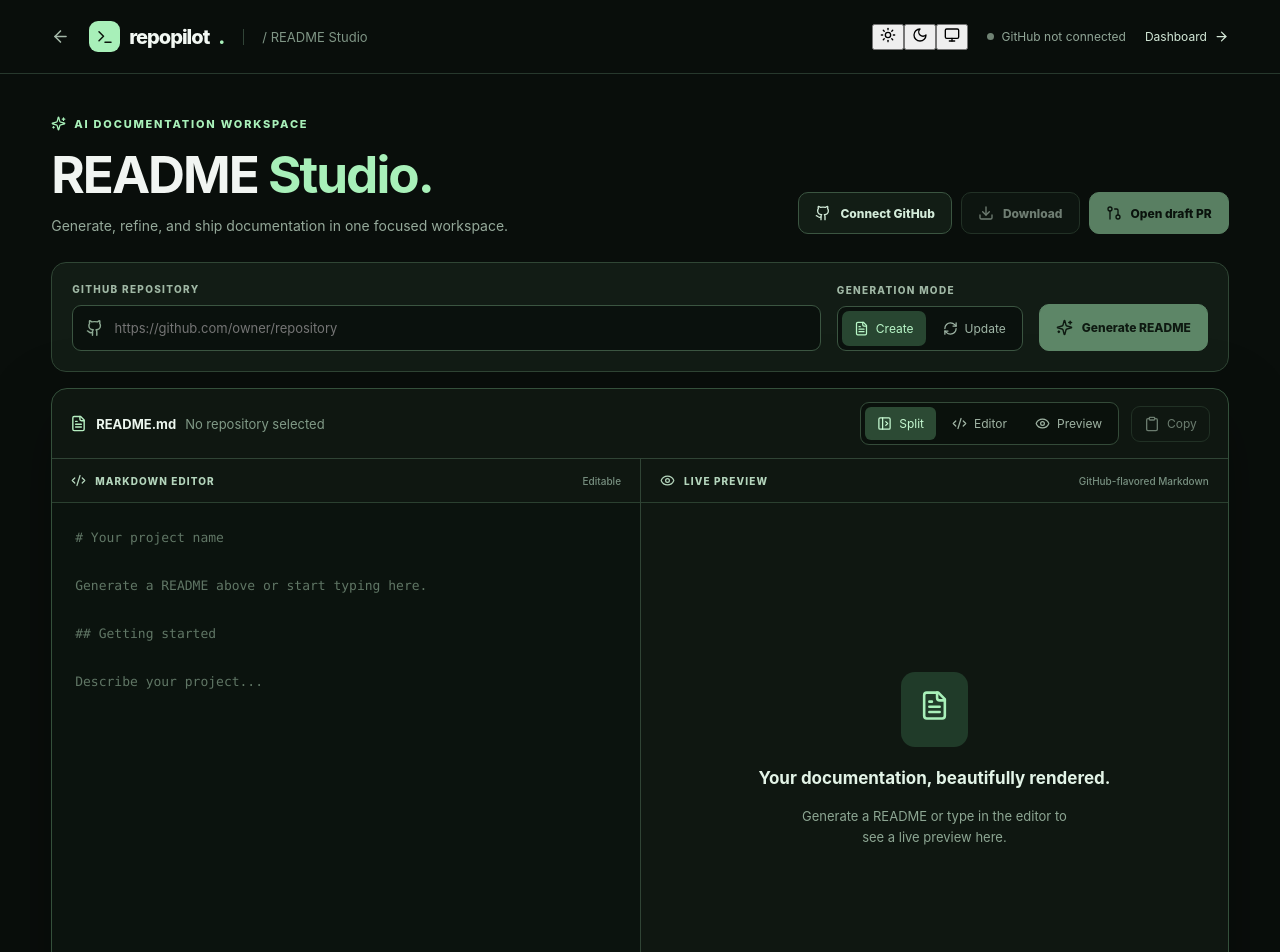
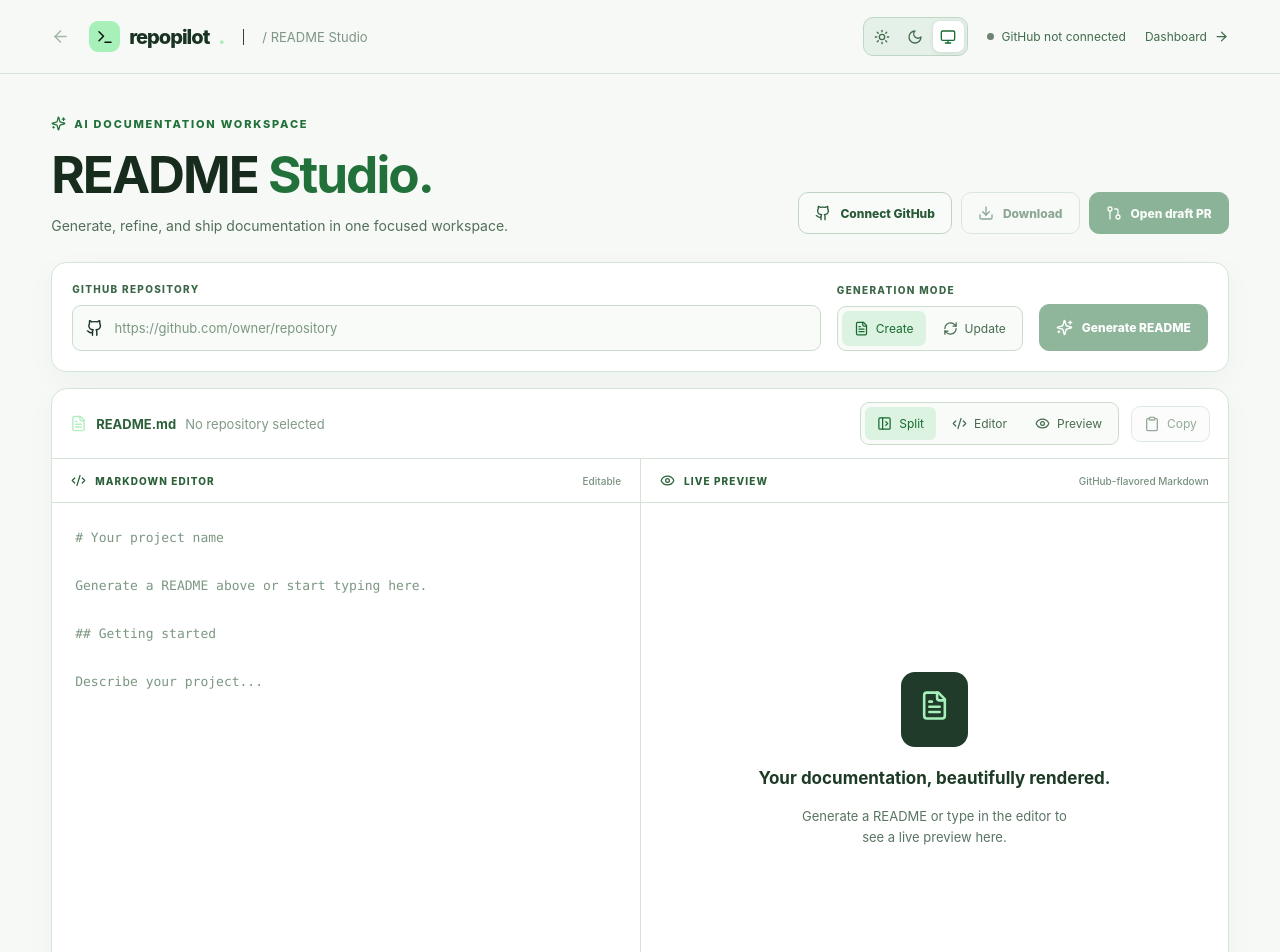
Before and after one commit to Sifat192/repopilot, a Next.js app: page /studio in a window 1280 px wide. Shown: the top 952 px of the page. Built offline with nearby package versions, Linux system fonts and the light colour scheme; no server answers.

Commit message:
Add comprehensive light theme across homepage dashboard and Studio

```diff
--- a/app/style.css
+++ b/app/style.css
@@ -96,3 +96,55 @@
 @media(max-width:1080px){.studio-heading{align-items:flex-start;flex-direction:column}.studio-config{flex-wrap:wrap}.studio-repo-field{flex-basis:100%}.studio-panes{min-height:490px}.studio-pane{min-height:490px}.studio-pane textarea{min-height:440px}}
 @media(max-width:700px){.studio-header{height:65px;padding:0 15px}.studio-header-left{gap:10px}.studio-breadcrumb,.studio-connection{display:none}.studio-main{padding:29px 14px}.studio-heading h1{font-size:35px}.studio-heading-actions{width:100%}.studio-heading-actions>*{flex:1}.studio-config{padding:14px;gap:13px}.studio-mode-field{width:100%}.studio-mode-buttons button{flex:1;justify-content:center}.studio-generate{width:100%}.studio-workspace-toolbar{padding:12px}.studio-toolbar-actions{width:100%;justify-content:space-between}.studio-view-switch{flex:1}.studio-view-switch button{flex:1;justify-content:center;padding:10px 6px}.studio-panes{display:block}.studio-pane+.studio-pane{border-left:0;border-top:1px solid #304435}.studio-pane{min-height:400px}.studio-pane textarea{min-height:360px}.studio-rendered{min-height:350px;max-height:540px}.studio-preview-empty{min-height:320px}.studio-bottom{flex-direction:column}.studio-file>span{max-width:160px}}
 @media(max-width:400px){.studio-dashboard-link{font-size:0}.studio-dashboard-link svg{width:19px;height:19px}.studio-copy{font-size:0;padding:10px}.studio-file>span{max-width:115px}}
+
+
+/* Global theme selector */
+.theme-toggle{display:inline-flex;align-items:center;gap:2px;padding:3px;background:#142019;border:1px solid #37503e;border-radius:10px;flex-shrink:0}
+.theme-toggle button{display:grid;place-items:center;width:31px;height:31px;padding:0;background:transparent;border:0;border-radius:7px;color:#a4bca9}
+.theme-toggle button[aria-pressed=true]{background:#31563b;color:#c5ffd1}
+[data-theme=light]{color-scheme:light}
+[data-theme=light] body{background:#f6f9f6;color:#16281b}
+[data-theme=light] .shell,[data-theme=light] .dashboard-shell,[data-theme=light] .studio-shell{background:#f6f9f6;color:#16281b}
+[data-theme=light] .nav,[data-theme=light] .footer,[data-theme=light] .dashboard-topbar,[data-theme=light] .studio-header{border-color:#d5e3d7}
+[data-theme=light] .navlinks a,[data-theme=light] .sub,[data-theme=light] .section>p,[data-theme=light] .hint,[data-theme=light] .dashboard-heading p,[data-theme=light] .repo-section-head p,[data-theme=light] .studio-heading p{color:#526e5a}
+[data-theme=light] .hero h1,[data-theme=light] .section h2,[data-theme=light] .dashboard-heading h1,[data-theme=light] .studio-heading h1{color:#172c1d}
+[data-theme=light] .hero h1 span,[data-theme=light] .dashboard-heading h1 span,[data-theme=light] .studio-heading h1 span,[data-theme=light] .eyebrow,[data-theme=light] .dashboard-kicker,[data-theme=light] .studio-kicker{color:#23713a}
+[data-theme=light] .workspace,[data-theme=light] .card,[data-theme=light] .result,[data-theme=light] .metric-card,[data-theme=light] .repository-card,[data-theme=light] .studio-config,[data-theme=light] .studio-workspace,[data-theme=light] .repo-search,[data-theme=light] .repo-filter{background:#fff;border-color:#d5e4d7;box-shadow:0 8px 30px #18382009}
+[data-theme=light] .workspacehead,[data-theme=light] .resultbar,[data-theme=light] .studio-workspace-toolbar,[data-theme=light] .studio-pane-title,[data-theme=light] .studio-statusbar,[data-theme=light] .repository-footer{border-color:#d5e4d7;color:#2e5939}
+[data-theme=light] .workspacehead span,[data-theme=light] .label,[data-theme=light] .studio-repo-field label,[data-theme=light] .studio-mode-field>span{color:#3b6748}
+[data-theme=light] .repo,[data-theme=light] .studio-repo-input,[data-theme=light] .studio-mode-buttons,[data-theme=light] .studio-view-switch,[data-theme=light] .markdown-editor,[data-theme=light] .studio-pane textarea{background:#f8fbf8;border-color:#cbdccd;color:#183321}
+[data-theme=light] input,[data-theme=light] textarea{color:#183321}
+[data-theme=light] input::placeholder,[data-theme=light] textarea::placeholder{color:#7c9782}
+[data-theme=light] .primary,[data-theme=light] .dashboard-cta,[data-theme=light] .feature-button,[data-theme=light] .studio-publish,[data-theme=light] .studio-generate{background:#226f3a;border-color:#226f3a;color:white}
+[data-theme=light] .mode,[data-theme=light] .outline,[data-theme=light] .small,[data-theme=light] .refresh-button,[data-theme=light] .studio-outline,[data-theme=light] .studio-copy{color:#295837;border-color:#bed5c4;background:#f8fbf8}
+[data-theme=light] .mode.active,[data-theme=light] .resultactions .selected,[data-theme=light] .studio-mode-buttons button.active,[data-theme=light] .studio-view-switch button.active,[data-theme=light] .repo-filter button.active{background:#dcf3e2;color:#176a30;border-color:#70b781}
+[data-theme=light] .markdown-preview,[data-theme=light] .studio-rendered{color:#233a2a}
+[data-theme=light] .markdown-preview h1,[data-theme=light] .markdown-preview h2,[data-theme=light] .markdown-preview h3,[data-theme=light] .studio-rendered h1,[data-theme=light] .studio-rendered h2,[data-theme=light] .studio-rendered h3{color:#183321;border-color:#d1e2d4}
+[data-theme=light] .markdown-preview pre,[data-theme=light] .studio-rendered pre,[data-theme=light] .markdown-preview code,[data-theme=light] .studio-rendered code{background:#edf4ee;color:#21442c;border-color:#cbdccd}
+[data-theme=light] .dashboard-sidebar{background:#edf5ef;border-color:#d3e3d6}
+[data-theme=light] .dashboard-brand,[data-theme=light] .studio-brand,[data-theme=light] .breadcrumbs strong{color:#183321}
+[data-theme=light] .sidebar-link{color:#45634d}
+[data-theme=light] .sidebar-link.current,[data-theme=light] .sidebar-link:hover{background:#d9eddf;color:#176c31;border-color:#badbc2}
+[data-theme=light] .sidebar-tip{background:linear-gradient(145deg,#e1f3e5,#f1f8f2);border-color:#c4dfcb;color:#244c2e}
+[data-theme=light] .sidebar-tip p,[data-theme=light] .metric-card>span,[data-theme=light] .metric-card>small,[data-theme=light] .repository-card>p,[data-theme=light] .repository-meta,[data-theme=light] .dashboard-disclaimer,[data-theme=light] .dashboard-footer{color:#597462}
+[data-theme=light] .metric-card>strong,[data-theme=light] .repository-card h3,[data-theme=light] .repo-section-head h2{color:#17331f}
+[data-theme=light] .metric-icon,[data-theme=light] .repository-symbol{background:#e3f3e7;color:#26763c}
+[data-theme=light] .dashboard-feature{background:linear-gradient(115deg,#e3f4e8,#d3ebda);border-color:#b5d9bd}
+[data-theme=light] .feature-copy h2{color:#193b23}
+[data-theme=light] .feature-copy h2 em,[data-theme=light] .feature-label{color:#22713b}
+[data-theme=light] .feature-copy p{color:#486b52}
+[data-theme=light] .repo-search input{color:#183321}
+[data-theme=light] .repo-filter button,[data-theme=light] .studio-mode-buttons button,[data-theme=light] .studio-view-switch button{color:#486b52}
+[data-theme=light] .repository-action,[data-theme=light] .studio-bottom a,[data-theme=light] .studio-rendered a,[data-theme=light] .markdown-preview a{color:#176c31}
+[data-theme=light] .studio-pane+.studio-pane{border-color:#d5e4d7}
+[data-theme=light] .studio-pane-title,[data-theme=light] .studio-file strong{color:#2c603a}
+[data-theme=light] .studio-rendered,[data-theme=light] .studio-pane textarea{background:#fff}
+[data-theme=light] .studio-preview-empty h3{color:#1d3a25}
+[data-theme=light] .studio-preview-empty p,[data-theme=light] .studio-statusbar,[data-theme=light] .studio-bottom{color:#597462}
+[data-theme=light] .theme-toggle{background:#e5f1e8;border-color:#bfd7c5}
+[data-theme=light] .theme-toggle button{color:#456b50}
+[data-theme=light] .theme-toggle button[aria-pressed=true]{background:#fff;color:#176c31;box-shadow:0 1px 4px #18382020}
+[data-theme=light] .studio-connection,[data-theme=light] .studio-dashboard-link,[data-theme=light] .top-home{color:#416c4b}
+[data-theme=light] .studio-notice{background:#e1f4e6;color:#216f37;border-color:#afd9b9}
+[data-theme=light] .studio-error,[data-theme=light] .error{background:#fff0f0;color:#a12626;border-color:#e6b4b4}
+@media(max-width:700px){.navlinks .theme-toggle button{width:26px;height:29px}.dashboard-top-actions .theme-toggle button{width:26px;height:29px}}
```
